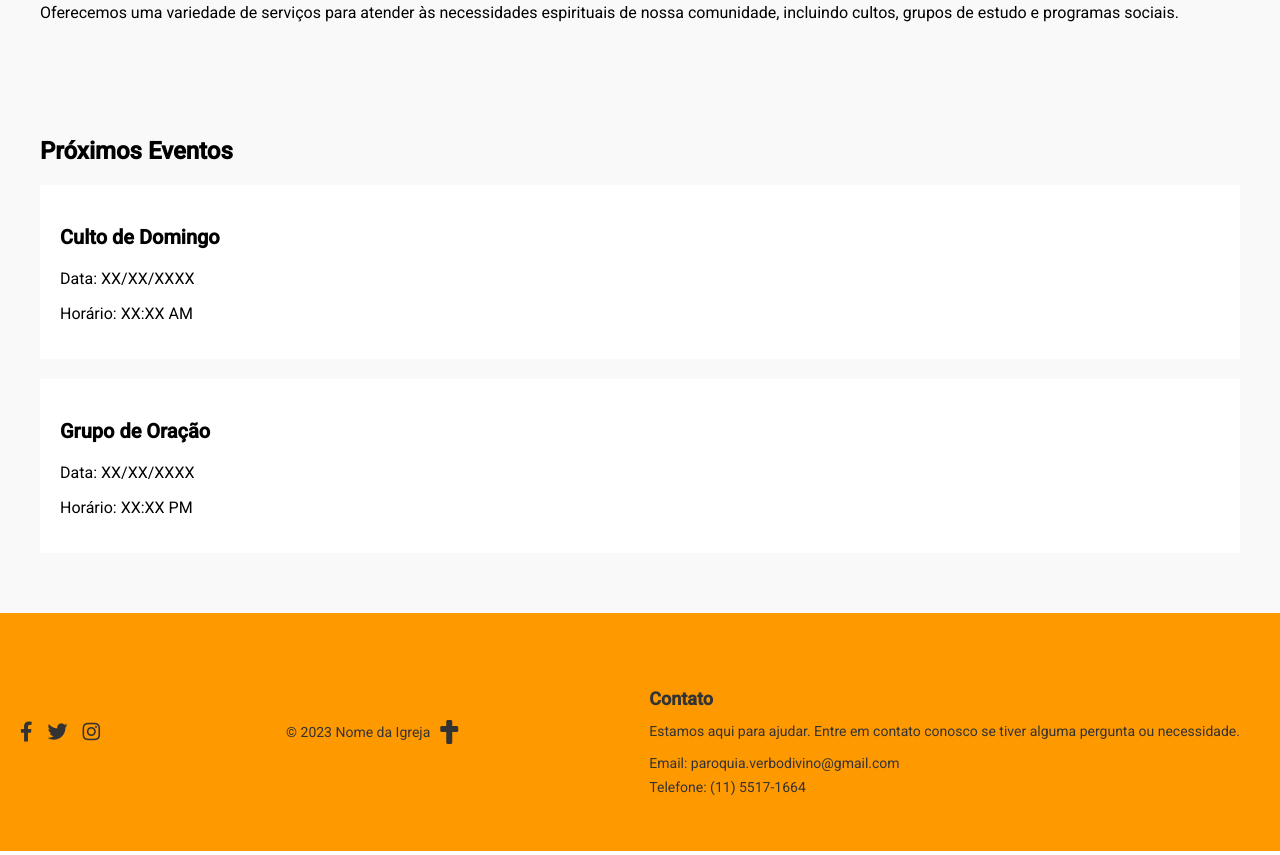
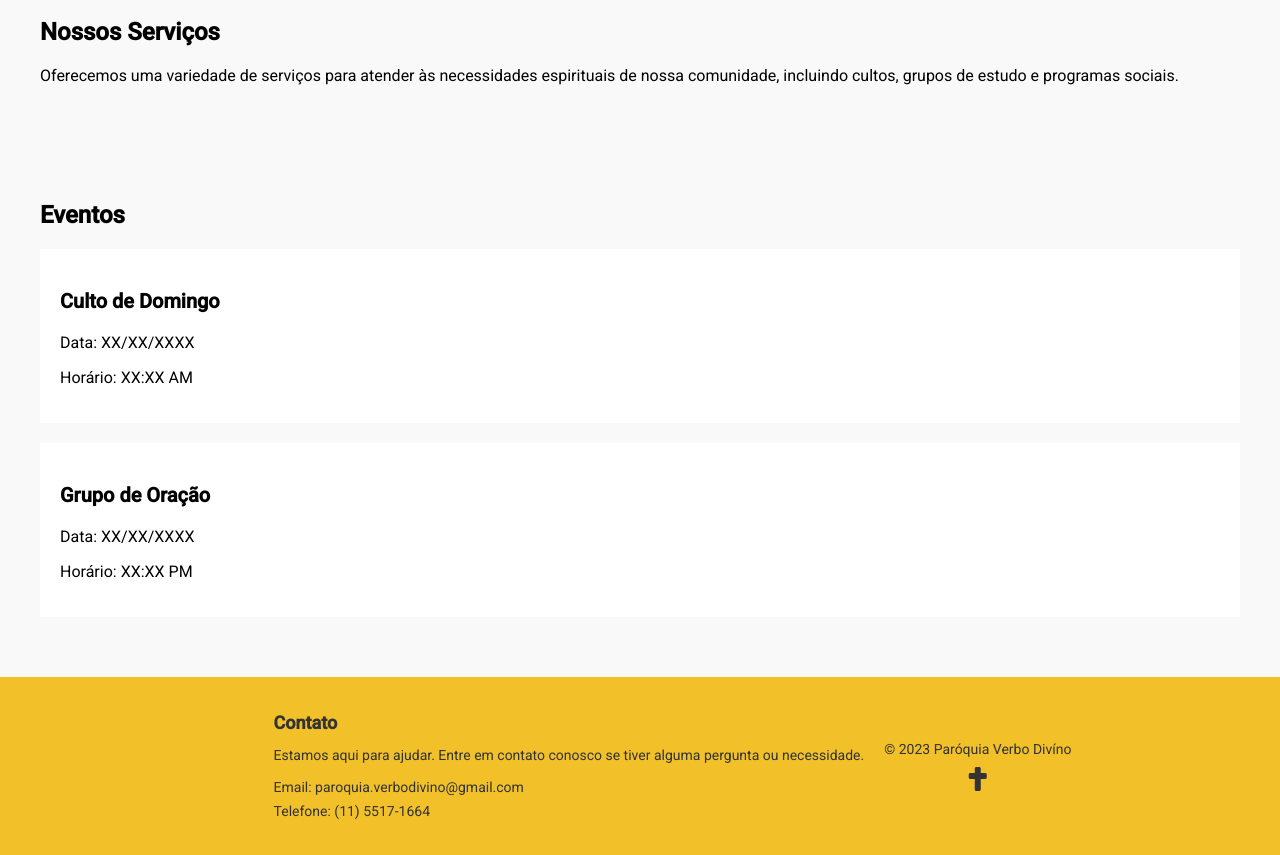
Before and after one commit to marcelinx/verboDivino, an Angular app: page / in a window 1280 px wide. Shown: the part 900-1755 px from the top of the page. Built offline with nearby package versions, Linux system fonts and the light colour scheme.

Commit message:
melhora de estilos do footer

```diff
--- a/src/app/components/constants/messages.constants.ts
+++ b/src/app/components/constants/messages.constants.ts
@@ -20,9 +20,42 @@ export const telaPrincipal = {
   conhecê-lo e compartilhar nossa fé com você.`,
   servicos: 'Nossos Serviços',
   descreveServicos: 'Oferecemos uma variedade de serviços para atender às necessidades espirituais de nossa comunidade, incluindo cultos, grupos de estudo e programas sociais.',
-  eventoTitulo: 'Próximos Eventos',
+  eventoTitulo: 'Eventos',
   contatoTitulo: 'Contato',
   contatoDescricao: 'Estamos aqui para ajudar. Entre em contato conosco se tiver alguma pergunta ou necessidade.',
-  contatoEmail: 'Email: contato@igrejasagrada.com',
-  contatoTelefone: 'Telefone: (XX) XXXX-XXXX',
 };
+
+export const footerInfo = {
+  socialIcons: [
+    {
+      platform: 'Facebook',
+      link: 'https://www.facebook.com/suapagina'
+    },
+    {
+      platform: 'Twitter',
+      link: 'https://twitter.com/suapagina'
+    },
+    {
+      platform: 'Instagram',
+      link: 'https://twitter.com/suapagina'
+    }
+  ],
+  contact: {
+    title: 'Contato',
+    description: 'Estamos aqui para ajudar. Entre em contato conosco se tiver alguma pergunta ou necessidade.',
+    details: [
+      {
+        type: 'Email',
+        address: 'paroquia.verbodivino@gmail.com'
+      },
+      {
+        type: 'Telefone',
+        number: '(11) 5517-1664'
+      }
+    ]
+  },
+  churchInfo: {
+    copyright: '© 2023 Paróquia Verbo Divíno',
+    symbol: 'fas fa-cross'
+  }
+};
--- a/src/app/components/home/footer/footer.component.html
+++ b/src/app/components/home/footer/footer.component.html
@@ -1,26 +1,23 @@
 <footer class="footer">
   <div class="social-icons">
-    <a href="https://www.facebook.com/suapagina" target="_blank"><i class="fab fa-facebook-f"></i></a>
-    <a href="https://twitter.com/suapagina" target="_blank"><i class="fab fa-twitter"></i></a>
-    <a href="https://twitter.com/suapagina" target="_blank"><i class="fab fa-instagram"></i></a>
+    <a *ngFor="let icon of footerInfo.socialIcons" [href]="icon.link" target="_blank"><i class="fab {{ icon.platform | lowercase }}"></i></a>
   </div>
-  <div class="church-info">
-    <p>&copy; 2023 Nome da Igreja</p>
-    <i class="fas fa-cross"></i>
-  </div>
-
   <section class="contact">
-    <h2>Contato</h2>
+    <h2>{{ footerInfo.contact.title }}</h2>
     <p>
-      Estamos aqui para ajudar. Entre em contato conosco se tiver alguma pergunta
-      ou necessidade.
+      {{ footerInfo.contact.description }}
     </p>
     <ul>
       <li>
         Email:
-        <a href="mailto:paroquia.verbodivino@gmail.com">paroquia.verbodivino@gmail.com</a>
+        <a href="mailto:{{ footerInfo.contact.details[0].address }}">{{ footerInfo.contact.details[0].address }}</a>
       </li>
-      <li>Telefone: (11) 5517-1664</li>
+      <li>Telefone: {{ footerInfo.contact.details[1].number }}</li>
     </ul>
   </section>
+
+  <div class="church-info">
+    <p>{{ footerInfo.churchInfo.copyright }}</p>
+    <i class="{{ footerInfo.churchInfo.symbol }}"></i>
+  </div>
 </footer>
--- a/src/app/components/home/footer/footer.component.scss
+++ b/src/app/components/home/footer/footer.component.scss
@@ -2,20 +2,32 @@
 
 $cor-primaria: #333;
 $cor-secundaria: #666;
-$cor-destaque: #ff9900; /* Cor de destaque suave */
-
+$cor-destaque: #F2C029;
 $cor-texto: #333;
 $cor-fundo: #f9f9f9;
-$cor-pressao: #6C3483;
+$cor-pressao: #040FD9;
 
 .footer {
-  background-color: $cor-destaque; /* Cor de destaque no fundo do footer */
+  background-color: $cor-destaque;
   padding: 20px;
   display: flex;
-  justify-content: space-between;
+  flex-direction: column;
+  justify-content: center;
   align-items: center;
+  text-align: center;
+
+  .social-icons,
+  .church-info,
+  .contact {
+    width: 100%;
+    max-width: 300px;
+    margin-bottom: 20px;
+  }
 
   .social-icons {
+    display: flex;
+    justify-content: center;
+
     a {
       color: $cor-primaria;
       text-decoration: none;
@@ -24,13 +36,14 @@ $cor-pressao: #6C3483;
       transition: color 0.3s ease;
 
       &:hover {
-        color: $cor-destaque; /* Cor do Facebook */
+        color: $cor-pressao;
       }
     }
   }
 
   .church-info {
     display: flex;
+    flex-direction: column;
     align-items: center;
 
     p {
@@ -41,14 +54,13 @@ $cor-pressao: #6C3483;
 
     .fa-cross {
       font-size: 24px;
-      color: $cor-primaria; /* Cor da cruz */
-      margin-left: 10px; /* Ajuste o espaçamento conforme necessário */
+      color: $cor-primaria;
+      margin-top: 10px;
     }
   }
 
   .contact {
-    margin-top: 20px;
-    padding: 20px;
+    text-align: left;
 
     h2 {
       font-size: 18px;
@@ -74,11 +86,28 @@ $cor-pressao: #6C3483;
         a {
           color: $cor-primaria;
           text-decoration: none;
+
           &:hover {
-            color: $cor-destaque; /* Cor de destaque para o link de e-mail */
+            color: $cor-pressao;
           }
         }
       }
     }
   }
+
+  @media screen and (min-width: 768px) {
+    flex-direction: row;
+
+    .social-icons,
+    .church-info,
+    .contact {
+      width: auto;
+      max-width: none;
+      margin-bottom: 0;
+      margin-right: 20px;
+      &:last-child {
+        margin-right: 0;
+      }
+    }
+  }
 }
--- a/src/app/components/home/footer/footer.component.ts
+++ b/src/app/components/home/footer/footer.component.ts
@@ -1,4 +1,5 @@
 import { Component } from '@angular/core';
+import { footerInfo } from '../../constants/messages.constants';
 
 @Component({
   selector: 'app-footer',
@@ -6,5 +7,5 @@ import { Component } from '@angular/core';
   styleUrls: ['./footer.component.scss']
 })
 export class FooterComponent {
-
+  footerInfo = footerInfo;
 }
--- a/src/app/components/home/home.component.scss
+++ b/src/app/components/home/home.component.scss
@@ -1,9 +1,9 @@
 $cor-primaria: #333;
 $cor-secundaria: #666;
-$cor-destaque: #ff9900;
+$cor-destaque: #F2C029;
 $cor-texto: #333;
 $cor-fundo: #f9f9f9;
-$cor-pressao: #6C3483;
+$cor-pressao: #040FD9;
 
 .hero {
     background-image: url('../../../assets/img/church_background.png');
--- a/src/app/components/nav/nav.component.scss
+++ b/src/app/components/nav/nav.component.scss
@@ -34,7 +34,7 @@
           transition: color 0.2s;
 
           &:hover {
-            color: #6C3483;
+            color: #040FD9;
           }
         }
       }
```
Also changed, not shown: src/assets/img/verbodivino-logo.png.
